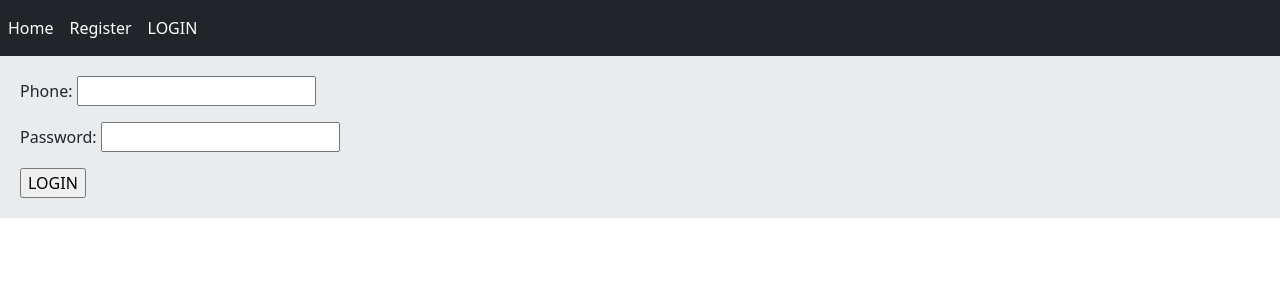
After one commit to Mehdipoladrag/Ecommerce, a Django app: page /accounts/login/ in a window 1280 px wide. The commit adds this page. Shown: the top 300 px of the page. Run offline with Django 5.2, Linux system fonts and the light colour scheme.

Commit message:
Login && Logout

```diff
--- a/config/accounts/forms.py
+++ b/config/accounts/forms.py
@@ -53,3 +53,8 @@ class UserRegistrationForm(forms.Form) :
     return phone
 class VerifyCodeForm(forms.Form):
   code = forms.IntegerField()
+
+
+class UserLoginForm(forms.Form):
+  phone= forms.CharField()
+  password = forms.CharField(widget=forms.PasswordInput)
--- /dev/null
+++ b/config/accounts/templates/accounts/login.html
@@ -0,0 +1,11 @@
+{% extends "base.html" %}
+{% block content %}
+<form action="" method='post'>
+
+  {% csrf_token %}
+  {{form.as_p}}
+  <input type="submit" value ='LOGIN'>
+
+</form>
+
+{% endblock  %}
--- a/config/accounts/urls.py
+++ b/config/accounts/urls.py
@@ -1,8 +1,10 @@
 from django.urls import path
-from accounts.views import UserRegisterView,UserRegisterVerifyCode
+from accounts.views import UserRegisterView,UserRegisterVerifyCode, UserLoginView,UserLogOutView
 app_name = 'accounts'
 
 urlpatterns = [
   path('register/', UserRegisterView.as_view(), name='user_register'),
   path('verify/', UserRegisterVerifyCode.as_view(), name='verify_code'),
+  path('login/', UserLoginView.as_view(), name='user_login'),
+  path('logout/', UserLogOutView.as_view(), name='user_logout'),
 ]
--- a/config/accounts/views.py
+++ b/config/accounts/views.py
@@ -3,11 +3,14 @@
 from django.shortcuts import render, redirect
 from django.views import View
 from accounts.models import OtpCode, User
-from accounts.forms import UserRegistrationForm,VerifyCodeForm
+from accounts.forms import UserRegistrationForm,VerifyCodeForm, UserLoginForm
+from django.contrib.auth import login, logout, authenticate
 import random
 from utils import send_otp_code
 from django.contrib import messages
 # Create your views here.
+
+# UserRegisterView
 class UserRegisterView(View) :
   form_class = UserRegistrationForm
   template_name = 'accounts/register.html'
@@ -32,6 +35,8 @@ class UserRegisterView(View) :
       return redirect('accounts:verify_code')
     return render(request, self.template_name, {'form' : form})
 
+
+# UserRegisterVerifyCode
 class UserRegisterVerifyCode(View) :
   form_class = VerifyCodeForm
   template_name = 'accounts/verify.html'
@@ -54,3 +59,31 @@ class UserRegisterVerifyCode(View) :
         messages.error(request, 'this code is wrong', 'danger')
         return redirect('accounts:verify_code')
     return redirect('home:home')
+
+# UserLoginView
+class UserLoginView(View):
+  form_class = UserLoginForm
+  template_name = "accounts/login.html"
+
+  def get(self, request) :
+    form = self.form_class
+    return render(request, self.template_name, {'form':form})
+
+  def post(self, request):
+    form = self.form_class(request.POST)
+    if form.is_valid():
+      cd = form.cleaned_data
+      user = authenticate(request, phone_number=cd['phone'], password=cd['password'])
+      if user is not None :
+        login(request, user)
+        messages.success(request, 'login Successfully' 'success')
+        return redirect('home:home')
+      messages.error(request, 'phone or password is wrong', 'danger')
+    return render(request, self.template_name, {'form':form})
+
+# UserLogOutView
+class UserLogOutView(View) :
+  def get(self, request):
+    logout(request)
+    messages.success(request, 'you logout', 'success')
+    return redirect('home:home')
--- a/config/config/celery_conf.py
+++ b/config/config/celery_conf.py
@@ -13,5 +13,5 @@ celery_app.conf.task_serializer = 'json'
 celery_app.conf.result_serializer = 'pickle'
 celery_app.conf.accept_content = ['json', 'pickle']
 celery_app.conf.result_expires = timedelta(days=1) # Expires Tasks
-celery_app.conf.tasks.always_eager = False
+#celery_app.conf.tasks.always_eager = False
 celery_app.conf.worker_prefetch_multiplier = 4
--- a/config/templates/include/navbar.html
+++ b/config/templates/include/navbar.html
@@ -1,7 +1,10 @@
 <nav class="navbar navbar-expand-lg navbar-dark bg-dark">
     <div class="navbar-nav">
         <a class="nav-link active" href="{% url 'home:home' %}">Home</a>
-
         <a class="nav-link active" href="{% url 'accounts:user_register' %}">Register</a>
+        <a class="nav-link active" href="{% url 'accounts:user_login' %}">LOGIN</a>
+        {% if request.user.is_authenticated %}
+        <a class="nav-link active" href="{% url 'accounts:user_logout' %}">Logout</a>
+        {% endif %}
     </div>
 </nav>
```
Also changed, not shown: config/db.sqlite3.
